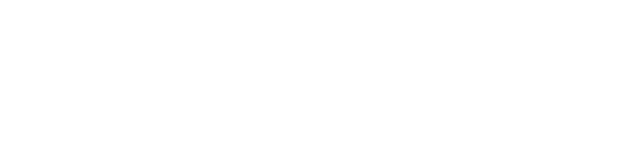
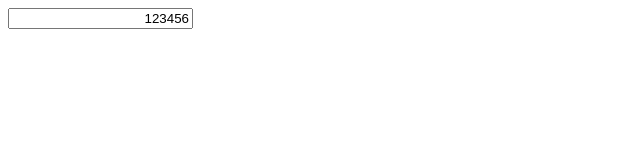
Before and after one commit to SKYWVRD/javascript-calculator, a plain HTML site: page index.html in a window 1280 px wide. Shown: the whole page, without its empty margins (0-640 px from the left). Drawn offline with Linux system fonts and the light colour scheme.

Commit message:
Add display box to be screen and right align text

```diff
--- a/index.html
+++ b/index.html
@@ -3,8 +3,14 @@
     <head>
         <meta charset="UTF-8">
         <title>Calculate It</title>
+        <link rel="stylesheet" href="./style.css">
     </head>
     <body>
-
+        <div class="main-container">
+            <div class="calculator-body">
+                    <input class = 'display-screen' type="text" value="123456" readonly="readonly">
+                </div>
+            </div>
+        </div>
     </body>
 </html>
--- a/style.css
+++ b/style.css
@@ -0,0 +1,3 @@
+.display-screen {
+    direction: rtl;
+}
```
